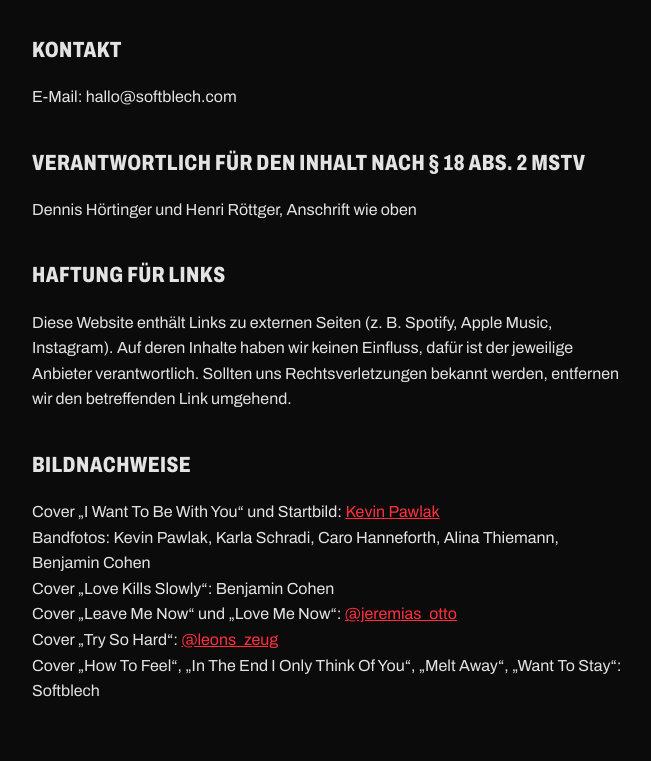
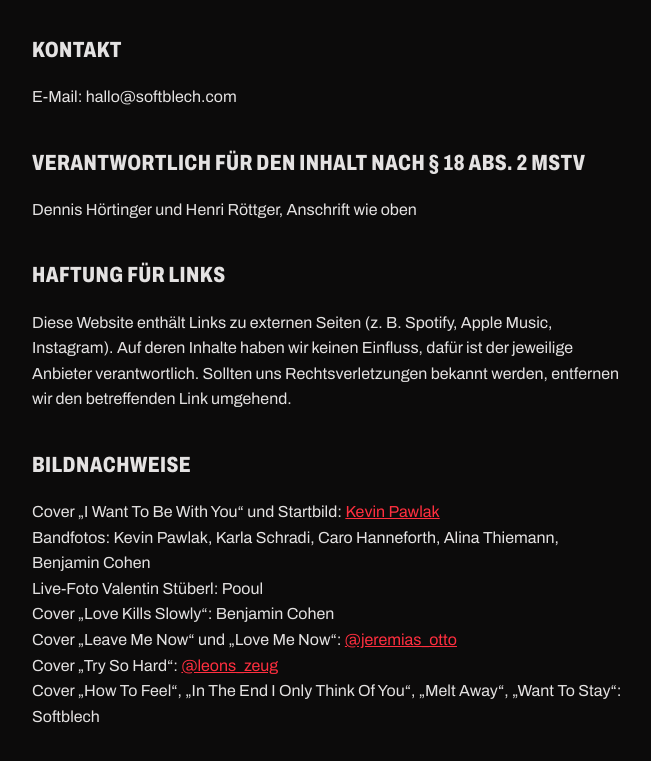
Before and after one commit to Softblech/softblech.github.io, a plain HTML site: page impressum.html in a window 1280 px wide. Shown: the part 416-1177 px from the top of the page, without its empty margins (214-865 px from the left). Drawn offline with Linux system fonts and the light colour scheme.

Commit message:
Impressum: Live-Foto Valentin Stüberl von Pooul
Co-Authored-By: Claude Opus 5.5 <noreply@anthropic.com>
Claude-Session: https://claude.ai/code/session_01H7SvavCa9cD3ALPN4SQtEq

```diff
--- a/impressum.html
+++ b/impressum.html
@@ -63,6 +63,7 @@ a{color:var(--red)}
 <h2>Bildnachweise</h2>
 <p>Cover „I Want To Be With You“ und Startbild: <a href="https://www.instagram.com/keevvkeevv" target="_blank" rel="noopener">Kevin Pawlak</a><br>
 Bandfotos: Kevin Pawlak, Karla Schradi, Caro Hanneforth, Alina Thiemann, Benjamin Cohen<br>
+Live-Foto Valentin Stüberl: Pooul<br>
 Cover „Love Kills Slowly“: Benjamin Cohen<br>
 Cover „Leave Me Now“ und „Love Me Now“: <a href="https://www.instagram.com/jeremias_otto" target="_blank" rel="noopener">@jeremias_otto</a><br>
 Cover „Try So Hard“: <a href="https://www.instagram.com/leons_zeug" target="_blank" rel="noopener">@leons_zeug</a><br>
```
